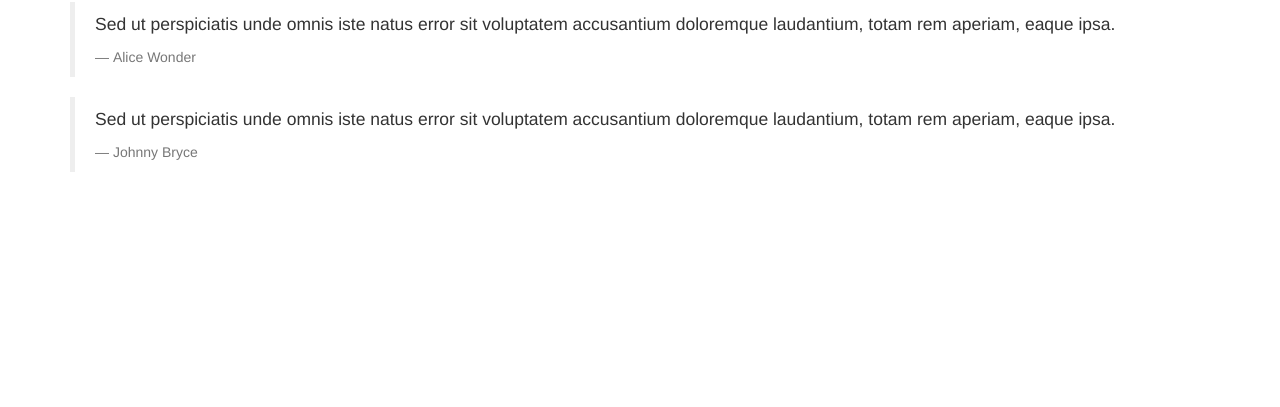
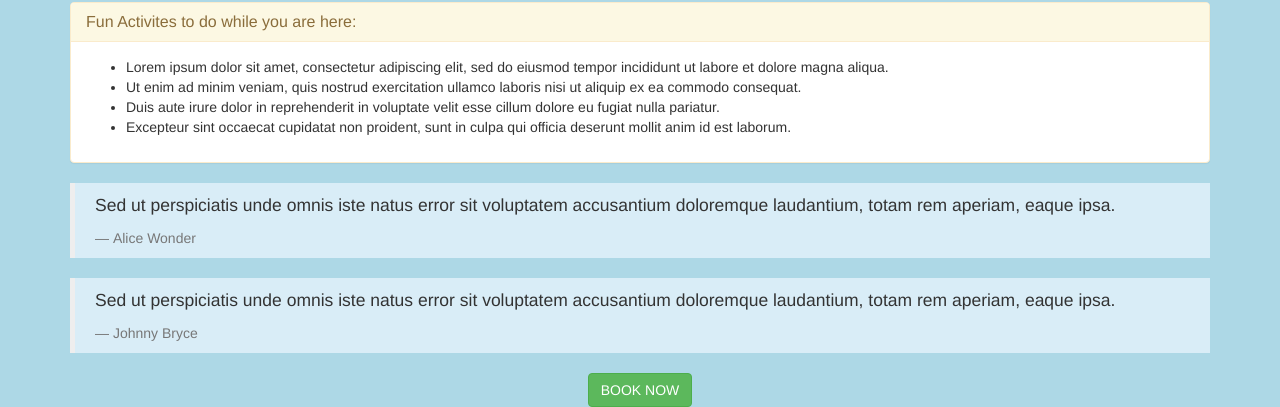
Before and after one commit to moodyan/vacation, a plain HTML site: page index.html in a window 1280 px wide. Shown: the part 477-884 px from the top of the page. Before the commit the page ends 800 px from the top, so only its background shows below. Drawn offline with Linux system fonts and the light colour scheme.

Commit message:
Add Activites Panel, background color, text mute class, and a button.

```diff
--- a/index.html
+++ b/index.html
@@ -9,7 +9,7 @@
     <div class="jumbotron">
       <div class="container">
         <h1>Dream Vacation</h1>
-        <p>Lorem ipsum dolor sit amet, consectetur adipiscing elit, sed do eiusmod tempor incididunt ut labore et dolore magna aliqua.</p>
+        <p class="text-muted">Lorem ipsum dolor sit amet, consectetur adipiscing elit, sed do eiusmod tempor incididunt ut labore et dolore magna aliqua.</p>
       </div>
     </div>
     <div class="container">
@@ -17,15 +17,30 @@
       <p>Sed ut perspiciatis unde omnis iste natus error sit voluptatem accusantium doloremque laudantium, totam rem aperiam, eaque ipsa quae ab illo inventore veritatis et quasi architecto beatae vitae dicta sunt explicabo.</p>
 
     <h1>Why visit?</h1>
-      <blockquote>
+    <div class="panel panel-warning">
+      <div class="panel-heading">
+        <h2 class="panel-title">Fun Activites to do while you are here:</h2>
+      </div>
+      <div class="panel-body">
+        <ul>
+          <li>Lorem ipsum dolor sit amet, consectetur adipiscing elit, sed do eiusmod tempor incididunt ut labore et dolore magna aliqua.</li>
+          <li>Ut enim ad minim veniam, quis nostrud exercitation ullamco laboris nisi ut aliquip ex ea commodo consequat.</li>
+          <li>Duis aute irure dolor in reprehenderit in voluptate velit esse cillum dolore eu fugiat nulla pariatur.</li>
+          <li>Excepteur sint occaecat cupidatat non proident, sunt in culpa qui officia deserunt mollit anim id est laborum.</li>
+        </ul>
+      </div>
+    </div>
+      <blockquote class="bg-info">
         <p>Sed ut perspiciatis unde omnis iste natus error sit voluptatem accusantium doloremque laudantium, totam rem aperiam, eaque ipsa.</p>
         <footer>Alice Wonder</footer>
       </blockquote>
-      <blockquote>
+      <blockquote class="bg-info">
         <p>Sed ut perspiciatis unde omnis iste natus error sit voluptatem accusantium doloremque laudantium, totam rem aperiam, eaque ipsa.</p>
         <footer>Johnny Bryce</footer>
       </blockquote>
 
+      <center><a class="btn btn-success" href="#" role="button">BOOK NOW</a></center>
+
     </div>
   </body>
 </html>
```
Also changed, not shown: css/bootstrap.css.
